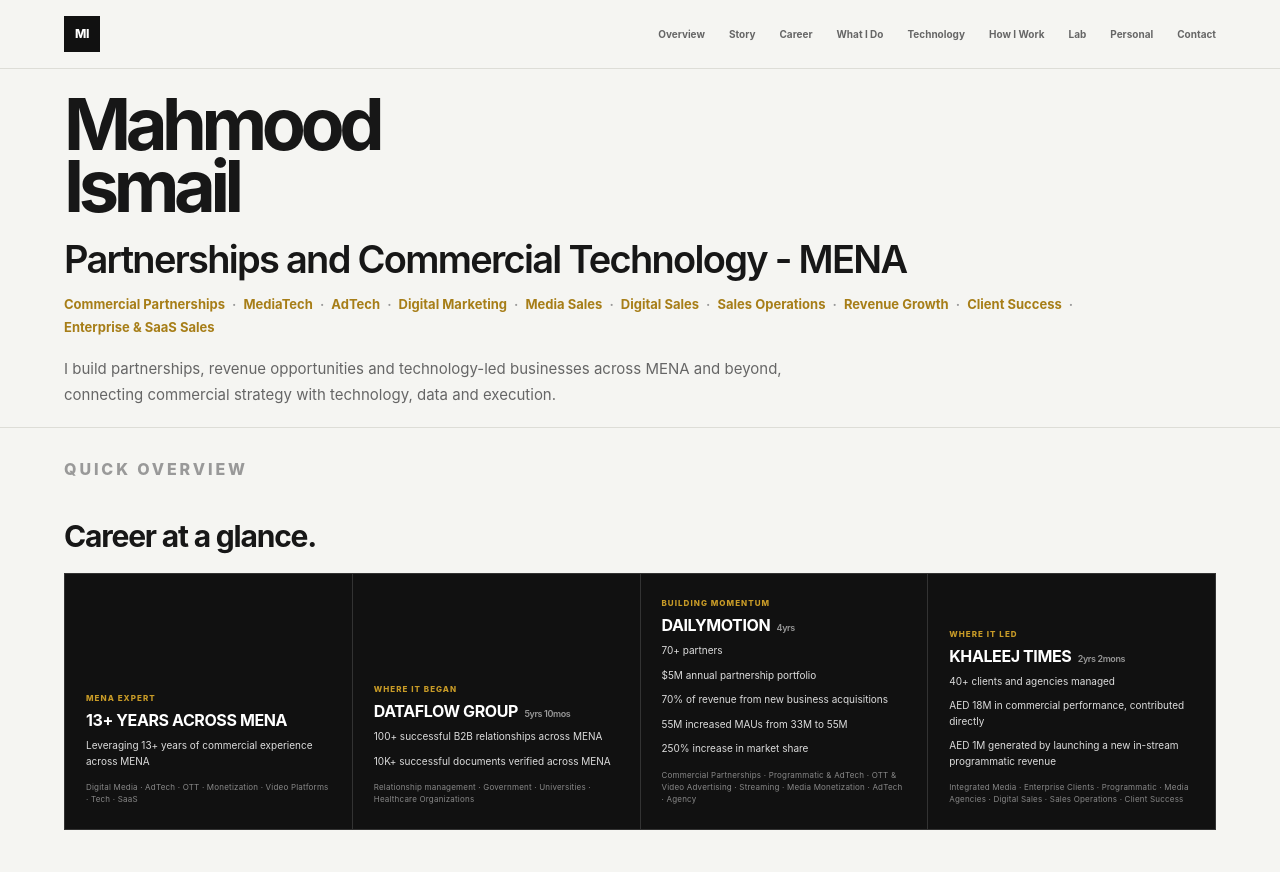
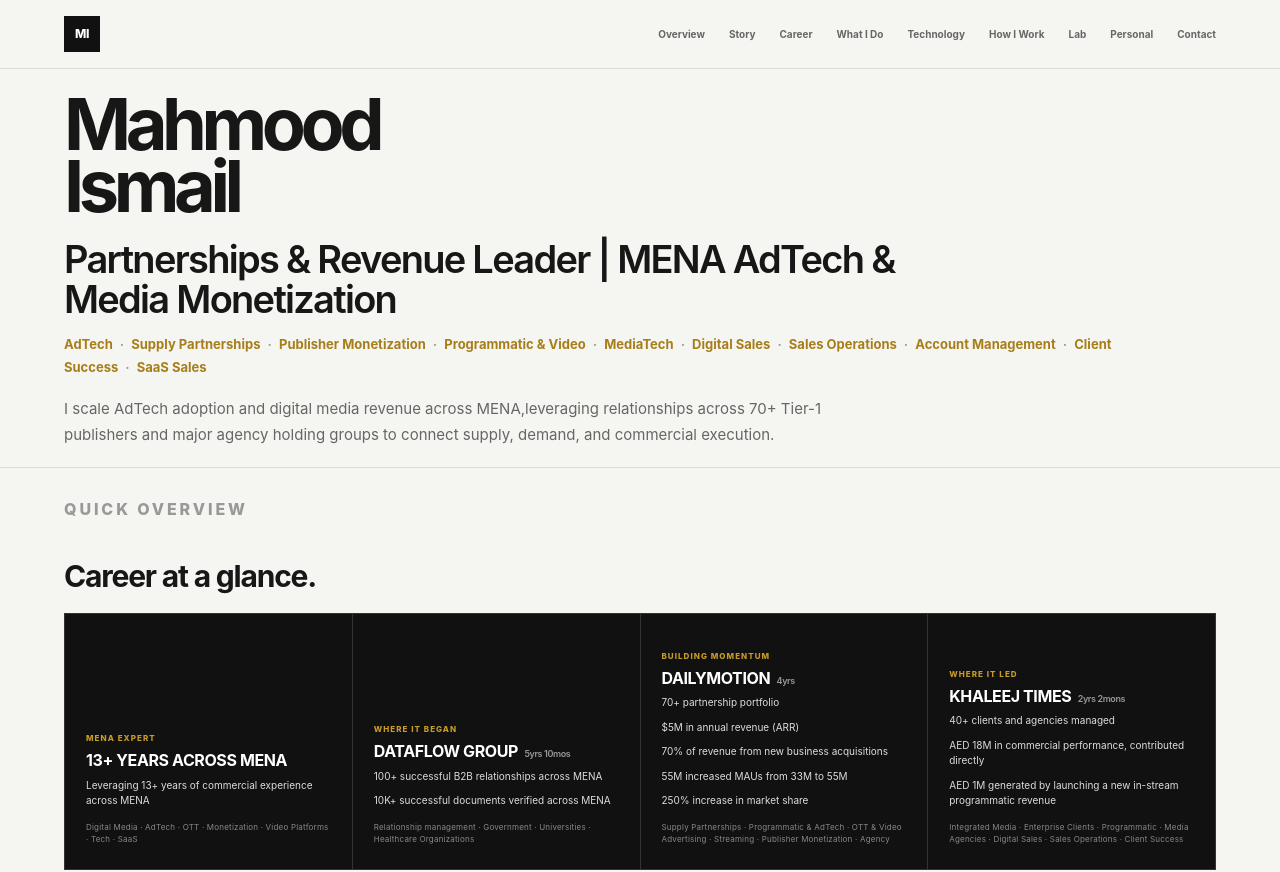
Before and after one commit to mahmood-mismail/mahmood-mismail.github.io, a plain HTML site: page index.html in a window 1280 px wide. Shown: the top 872 px of the page. Drawn offline with Linux system fonts and the light colour scheme.

Commit message:
Text refinement

```diff
--- a/index.html
+++ b/index.html
@@ -56,35 +56,35 @@ HERO
         </h1>
 
         <h2>
-            Partnerships and Commercial Technology - MENA
+            Partnerships & Revenue Leader | MENA AdTech & Media Monetization
         </h2>
 
         <div class="hero-specialties">
-            Commercial Partnerships
+            AdTech
+            <span>·</span>
+            Supply Partnerships
+            <span>·</span>
+            Publisher Monetization
+            <span>·</span>
+            Programmatic & Video
             <span>·</span>
             MediaTech
-            <span>·</span>
-            AdTech
-            <span>·</span>
-            Digital Marketing
-            <span>·</span>
-            Media Sales
             <span>·</span>
             Digital Sales
             <span>·</span>
             Sales Operations
             <span>·</span>
-            Revenue Growth
+            Account Management
             <span>·</span>
             Client Success
             <span>·</span>
-            Enterprise & SaaS Sales
+            SaaS Sales
         </div>
 
         <p class="hero-description">
-            I build partnerships, revenue opportunities and technology-led
-            businesses across MENA and beyond, connecting commercial strategy
-            with technology, data and execution.
+            I scale AdTech adoption and digital media revenue across MENA,leveraging
+            relationships across 70+ Tier-1 publishers and major agency holding
+            groups to connect supply, demand, and commercial execution.
         </p>
 
     </div>
@@ -191,10 +191,10 @@ QUICK OVERVIEW
                         </h3>
 
                         <p>
-                            70+ partners
-                        </p>
-                        <p>
-                            $5M annual partnership portfolio
+                            70+ partnership portfolio
+                        </p>
+                        <p>
+                            $5M in annual revenue (ARR)
                         </p>
                         <p>
                             70% of revenue from new business acquisitions
@@ -206,8 +206,8 @@ QUICK OVERVIEW
                             250% increase in market share
                         </p>
                         <small>
-                            Commercial Partnerships · Programmatic & AdTech · OTT & Video Advertising ·
-                            Streaming · Media Monetization · AdTech · Agency
+                            Supply Partnerships · Programmatic & AdTech · OTT & Video Advertising ·
+                            Streaming · Publisher Monetization · Agency
                         </small>
 
                     </div>
@@ -521,9 +521,12 @@ CAREER JOURNEY
                     traditional print advertising toward integrated digital
                     media. My role initially focused on selling digital
                     advertising while also helping existing print clients
-                    transition into digital solutions. In August 2024, my
-                    responsibilities expanded into key account management and son after in Feb 2025, my role was
-                    eventually expanded towards sales operations and client success.
+                    transition to more of digital solutions. However, in August 2024, my responsibilities evolved very
+                    quickly managing key accounts and a grwoing team of Account Executives and soon after, in Feb 2025,
+                    I was appointed as the Sales Operations and Client Success Manager to accelerate entire organization’s
+                    commercial growth contributing directly to an AED 18M annual taregt.
+                    As part of my role was to coordinate with the Head of Programmatic, I managed to introduce a new programmatic
+                    revenue stream that generated up to AED 1M revenue.
                 </p>
 
             </div>
@@ -642,7 +645,8 @@ CAREER JOURNEY
                         organization such as reporting, performance analysis,
                         process improvement, CRM, business reviews and sales
                         enablement and built, mentored and managed a growing
-                        team of account executives.
+                        team of account executives while working closely with
+                        a 12-member sales contributing directly to an AED 18M revenue target.
                     </p>
                 </div>
 
```
